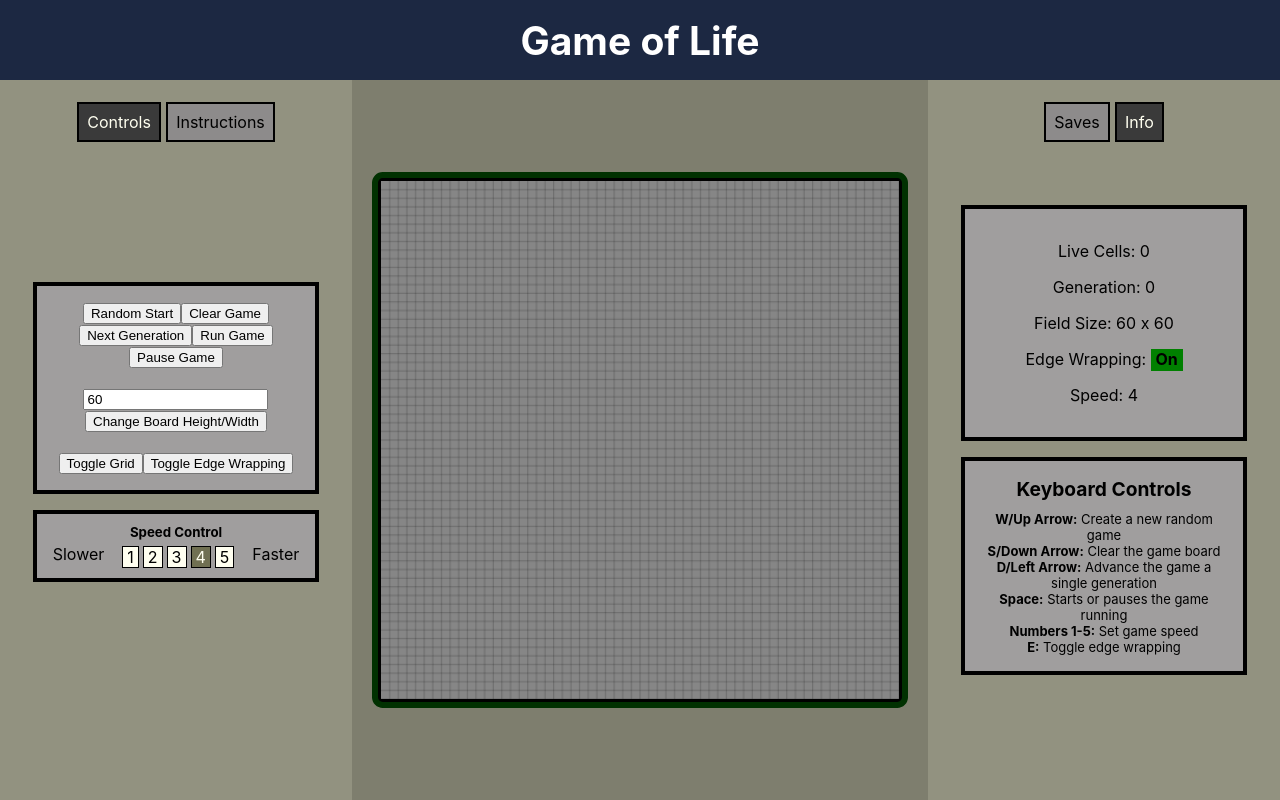
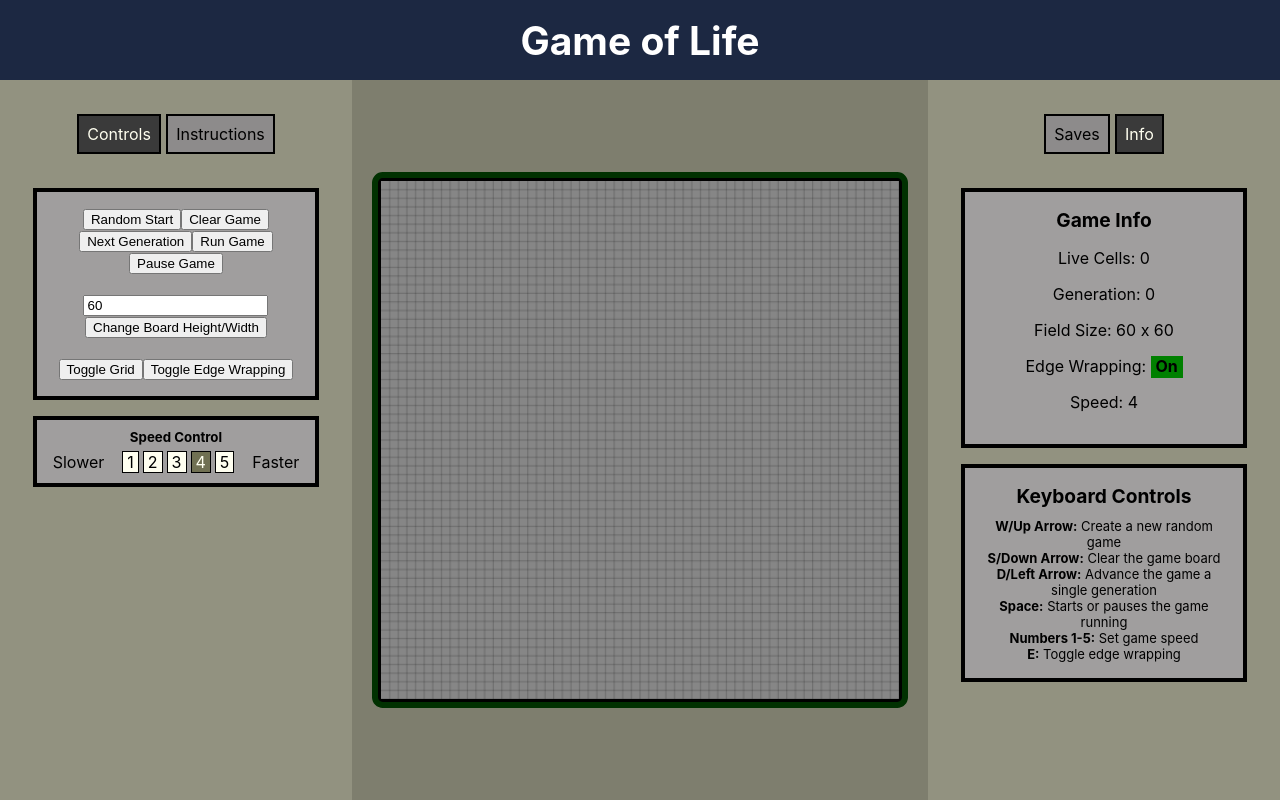
Before and after one commit to tgclayton/Gol2, a React (Create React App) app: page /controls/info in a window 1280 px wide. Built offline with nearby package versions, Linux system fonts and the light colour scheme.

Commit message:
improve spacing and tyling of side columns

```diff
--- a/src/App.css
+++ b/src/App.css
@@ -41,7 +41,7 @@
   display: flex;
   flex-direction: column;
   align-items: center;
-  justify-content: center;
+  justify-content: flex-start;
   position: relative;
 }
 
@@ -98,16 +98,17 @@ min-width: 250px;
   /* color: white; */
 }
 
-.panel-nav {
+/* .panel-nav {
   position: absolute;
   top: 0;
   margin-top: 2em;
-}
+} */
 
 .flex-row {
   display: flex;
   flex-direction: row;
   justify-content: center;
+  align-items: center;
 }
 
 #speed-control {
@@ -147,7 +148,7 @@ min-width: 250px;
   font-weight: 700;
 }
 
-.instructions h5 {
+.panel-title {
   font-size: larger;
   margin: 0 0 .5em;
 }
@@ -155,3 +156,16 @@ min-width: 250px;
 #key-control-instructions p {
   margin-bottom: 0;
 }
+
+.col-div {
+  display: flex;
+}
+
+.col-body {
+  height: 85%;
+  flex-direction: column;
+}
+
+.col-nav {
+  height: 15%;
+}
--- a/src/App.js
+++ b/src/App.js
@@ -60,7 +60,7 @@ function App() {
   }, [wrap])
 
   function handleKey(e) {
-    if (e.key ==="Shift"){
+    if (e.key === "Shift") {
       return
     }
     const focus = (document.activeElement === document.getElementById('size-change'))
@@ -201,7 +201,7 @@ function App() {
 
   function toggleWrap() { //fix so doesnt cause game to start running always
     wasRunning = false
-    if(game){
+    if (game) {
       pauseGame()
     }
     const newWrap = !wrap
@@ -241,7 +241,7 @@ function App() {
         wasRunning = false
         workLiveCells = workCells ? workCells : new Set([...liveCells])
         workGen = generation
-        setGame (setInterval(() => runningNextGen(), speed))
+        setGame(setInterval(() => runningNextGen(), speed))
       }
     }
   }
@@ -254,17 +254,20 @@ function App() {
   return (
     <Router>
       <Redirect to={`/${leftPanelDisplay}/${rightPanelDisplay}`}></Redirect>
-      <div className="App"  tabIndex={0} onKeyDown={(e) => handleKey(e)}>
+      <div className="App" tabIndex={0} onKeyDown={(e) => handleKey(e)}>
         <header className="App-header">
           <h2>Game of Life</h2>
         </header>
         <div className="app-body">
           <div id='left-column' className="column">
+            <div className={'col-nav flex-row'}>
               <div id="left-panel-nav" className="panel-nav">
                 <Link to={`/controls/${rightPanelDisplay}`} replace id='nav-button-controls' className='nav-button' onClick={() => setleftPanelDisplay('controls')}>Controls</Link>
                 <Link to={`/instructions/${rightPanelDisplay}`} replace id='nav-button-instructions' className='nav-button' onClick={() => setleftPanelDisplay('instructions')}>Instructions</Link>
                 {/* <Link to={`/test-controls/${rightPanelDisplay}`} replace id='nav-button-test-controls' className='nav-button' onClick={() => setleftPanelDisplay('test-controls')}>Test Controls</Link> */}
               </div>
+            </div>
+            <div className={'col-body column'}>
             <Switch>
               <Route path="/instructions">
                 <Instructions />
@@ -296,8 +299,9 @@ function App() {
               </Route>
             </Switch>
             </div>
+          </div>
 
-          <div id='center-column' className="column">
+          <div id='center-column' className="column" style={{ justifyContent: 'center' }}>
             <Game
               running={game}
               liveCells={liveCells}
@@ -312,11 +316,13 @@ function App() {
           </div>
 
           <div id='right-column' className="column">
+            <div className={'col-nav flex-row'}>
               <div id="right-panel-nav" className="panel-nav">
                 <Link to={`/${leftPanelDisplay}/saves`} replace id='nav-button-saves' className='nav-button' onClick={() => setRightPanelDisplay('saves')}>Saves</Link>
                 <Link to={`/${leftPanelDisplay}/info`} replace id='nav-button-info' className='nav-button' onClick={() => setRightPanelDisplay('info')}>Info</Link>
               </div>
-            {/* <Stats/> */}
+            </div>
+            <div className={'col-body column'}>
               <Switch>
                 <Route path={`/${leftPanelDisplay}/saves`}>
                 </Route>
@@ -331,6 +337,7 @@ function App() {
                 </Route>
               </Switch>
             </div>
+          </div>
 
         </div>
       </div>
--- a/src/components/Info.jsx
+++ b/src/components/Info.jsx
@@ -24,6 +24,7 @@ export default function Info(props) {
   return (
     <>
       <div id="info-panel" className="control-panel">
+        <h5 className='panel-title'>Game Info</h5>
         <p >Live Cells: <span id='livecell-info'>{props.liveCells.size}</span></p>
         <p >Generation: <span id='gen-info'>{props.gen}</span></p>
         <p>Field Size: {props.size} x {props.size}</p>
@@ -31,7 +32,7 @@ export default function Info(props) {
         <p>Speed: <span id='speed-indicator'>{speedDisp}</span></p>
       </div>
       <div className='control-panel instructions' id = "key-control-instructions" style={{marginTop: '1em'}}>
-        <h5>Keyboard Controls</h5>
+        <h5 className='panel-title'>Keyboard Controls</h5>
         <p><span>W/Up Arrow:</span> Create a new random game</p>
         <p><span>S/Down Arrow:</span> Clear the game board</p>
         <p><span>D/Left Arrow:</span> Advance the game a single generation</p>
```
Lines whose indentation alone changed are shown as unchanged.
